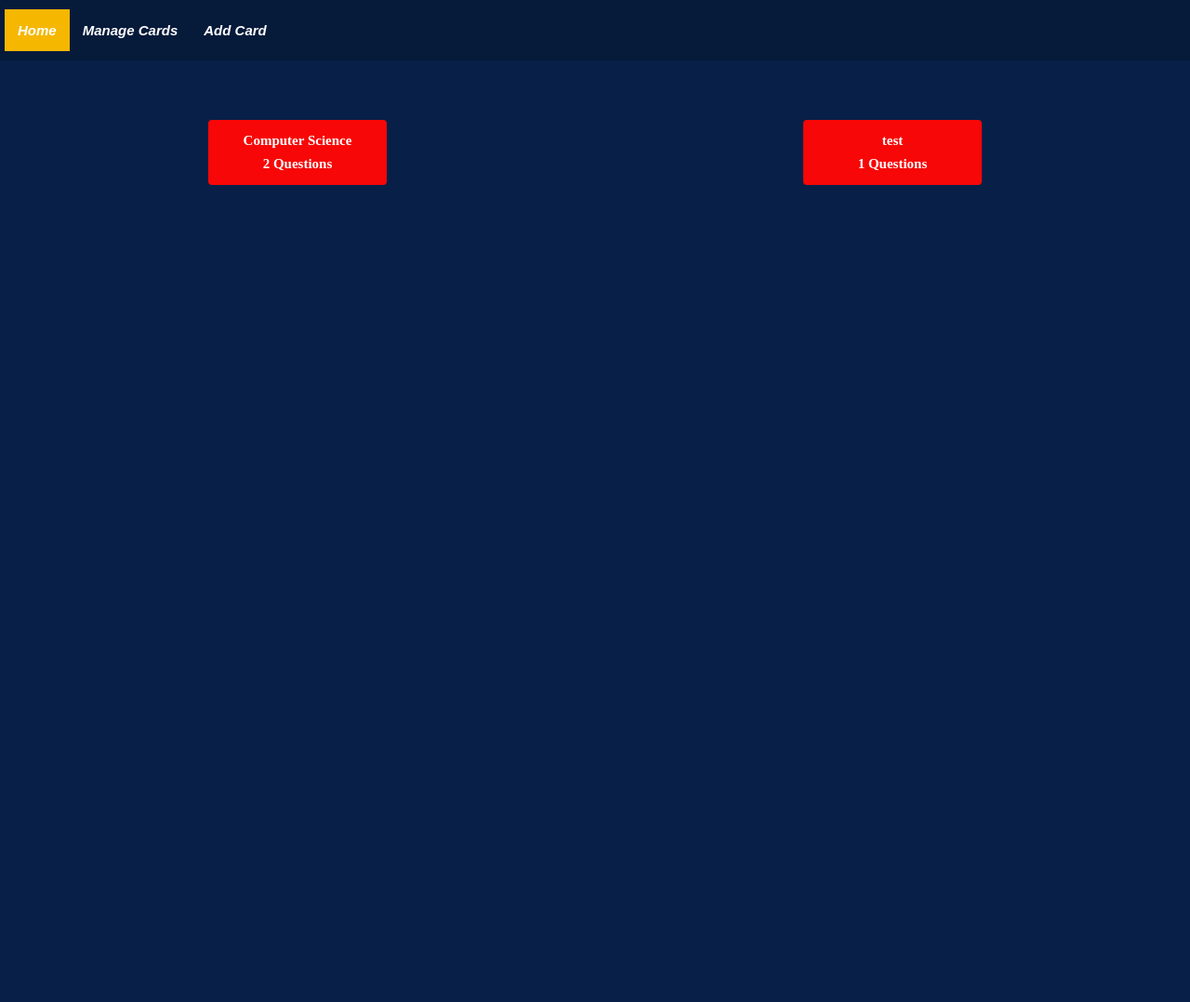
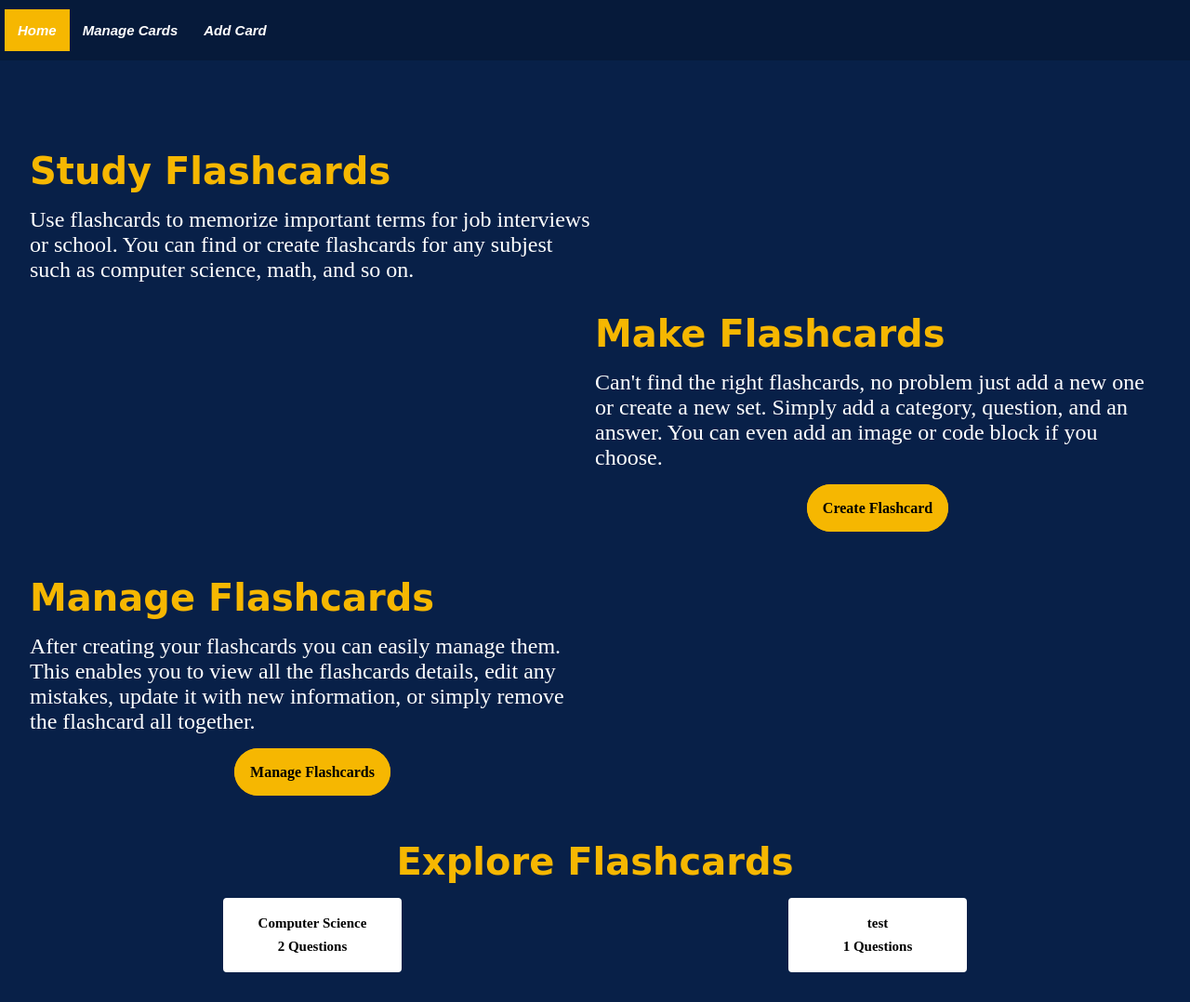
Before and after one commit to AuricFox/Flashcards, a Flask app: page / in a window 1280 px wide. Shown: the whole page at 93% size. Before the commit the page ends 199 px from the top, so only its background shows below. Run offline with Flask 3, Linux system fonts and the light colour scheme; data comes from the database, SQL or seed files in the repository; parts of the project's set-up code (start-up, migrations or seed data) failed here and were passed over.

Commit message:
Restyling and structuring home page

```diff
--- a/static/css/base.css
+++ b/static/css/base.css
@@ -98,6 +98,56 @@ body {
 
 /* ========== Category Content [Home Page] ========== */
 
+.home-element {
+    display: flex;
+    flex-direction: row;
+    justify-content: space-around;
+    margin: 2rem;
+}
+
+.home-element-col {
+    display: flex;
+    flex-direction: column;
+    margin: 2rem;
+}
+
+.description {
+    width: 50vw;
+}
+
+.description-center {
+    text-align: center;
+}
+
+.header {
+    color: #F6B701;
+    font-family: cursive;
+    font-weight: bolder;
+    font-size: 2.5rem;
+    padding-bottom: 1rem;
+}
+
+.header-center {
+    text-align: center;
+    color: #F6B701;
+    font-family: cursive;
+    font-weight: bolder;
+    font-size: 2.5rem;
+    padding-bottom: 1rem;
+}
+
+.description p {
+    color: #FFFFFF;
+    font-size: 1.5rem;
+}
+
+.flashcard-display {
+    width: 50vw;
+    display: flex;
+    flex-wrap: wrap;
+    justify-content: space-around;
+}
+
 .categories {
     display: flex;
     flex-wrap: wrap;
@@ -111,8 +161,9 @@ body {
     text-align: center;
     font-weight: bolder;
     font-size: 15px;
-    color: #FFFFFF;
-    background-color: rgb(247, 7, 7);
+    color: black;
+    background-color: #FFFFFF;
+    border: 5px solid #FFFFFF;
     border-radius: 4px;
     padding: 14px;
     min-width: 12rem;
@@ -123,7 +174,27 @@ body {
 }
 
 .category:hover {
-    background-color: rgba(247, 7, 7, 0.5);
+    border: 5px solid #F6B701;
+}
+
+.home-button {
+    text-align: center;
+    margin: 2rem 0;
+}
+
+.home-button a {
+    background-color: #F6B701;
+    text-decoration: none;
+    padding: 1rem;
+    color: #000;
+    font-weight: bolder;
+    border-radius: 30px;
+    border: 1px solid #F6B701;
+    transition: background-color 0.5s ease-in-out;
+}
+
+.home-button a:hover {
+    background-color: #FFFFFF;
 }
 
 /* ========== Flashcard Content [Flashcard Page] ========== */
@@ -163,7 +234,7 @@ body {
 }
 
 .front, .back {
-    background-color: #f0f0f0;
+    background-color: #FFFFFF;
     position: absolute;
     width: 100%;
     height: 100%;
--- a/templates/home.html
+++ b/templates/home.html
@@ -3,6 +3,59 @@
 {% block title %}Home{% endblock %}
 
 {% block content %}
+
+<div class="home-element">
+    <div class="description">
+        <div class="header">Study Flashcards</div>
+        <p>
+            Use flashcards to memorize important terms for job interviews or school. You can find or create flashcards for any subjest
+            such as computer science, math, and so on.
+        </p>
+    </div>
+
+    <div class="flashcard-display">
+
+    </div>
+</div>
+
+<div class="home-element">
+    <div class="flashcard-display">
+
+    </div>
+
+    <div class="description">
+        <div class="header">Make Flashcards</div>
+        <p>
+            Can't find the right flashcards, no problem just add a new one or create a new set. Simply add a category, question,
+            and an answer. You can even add an image or code block if you choose.
+        </p>
+        <div class="home-button">
+            <a href="{{  url_for('add_flashcard_route')  }}">Create Flashcard</a>
+        </div>
+    </div>
+</div>
+
+<div class="home-element">
+    <div class="description">
+        <div class="header">Manage Flashcards</div>
+        <p>
+            After creating your flashcards you can easily manage them. This enables you to view all the flashcards details,
+            edit any mistakes, update it with new information, or simply remove the flashcard all together.
+        </p>
+        <div class="home-button">
+            <a href="{{  url_for('manage_flashcards_route')  }}">Manage Flashcards</a>
+
+        </div>
+    </div>
+    <div class="flashcard-display">
+
+    </div>
+</div>
+
+<div class="home-element-col">
+    <div class="description-center">
+        <div class="header-center">Explore Flashcards</div>
+    </div>
 
     <div class="categories">
         {% for key, value in data.items() %}
@@ -16,5 +69,6 @@
         </a>
         {% endfor %}
     </div>
+</div>
 
 {% endblock %}
```
Also changed, not shown: 1 other file. Lines whose indentation alone changed are shown as unchanged.
